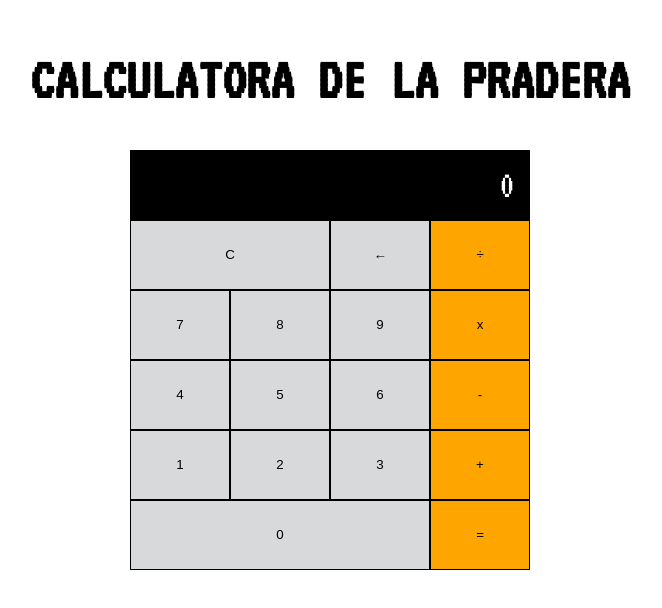
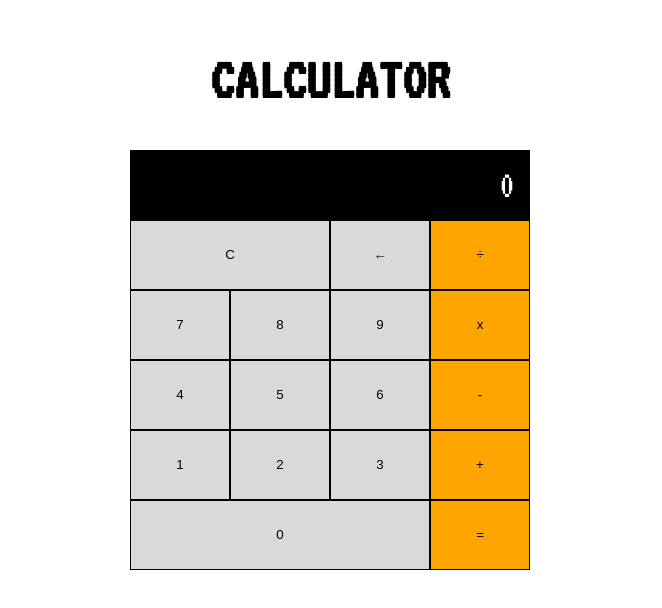
Before and after one commit to jorgegb7/fem-example, a plain HTML site: page index.html in a window 1280 px wide. Shown: the whole page, without its empty margins (310-972 px from the left). Drawn offline with Linux system fonts and the light colour scheme.

Commit message:
title changed

```diff
--- a/index.html
+++ b/index.html
@@ -9,7 +9,7 @@
 </head>
 <body>
     <section class="title-calculator">
-        <h1>CALCULATORA DE LA PRADERA</h1>
+        <h1>CALCULATOR</h1>
     </section>
     <section class="section-calculator">
         <div class="calculator">
```
